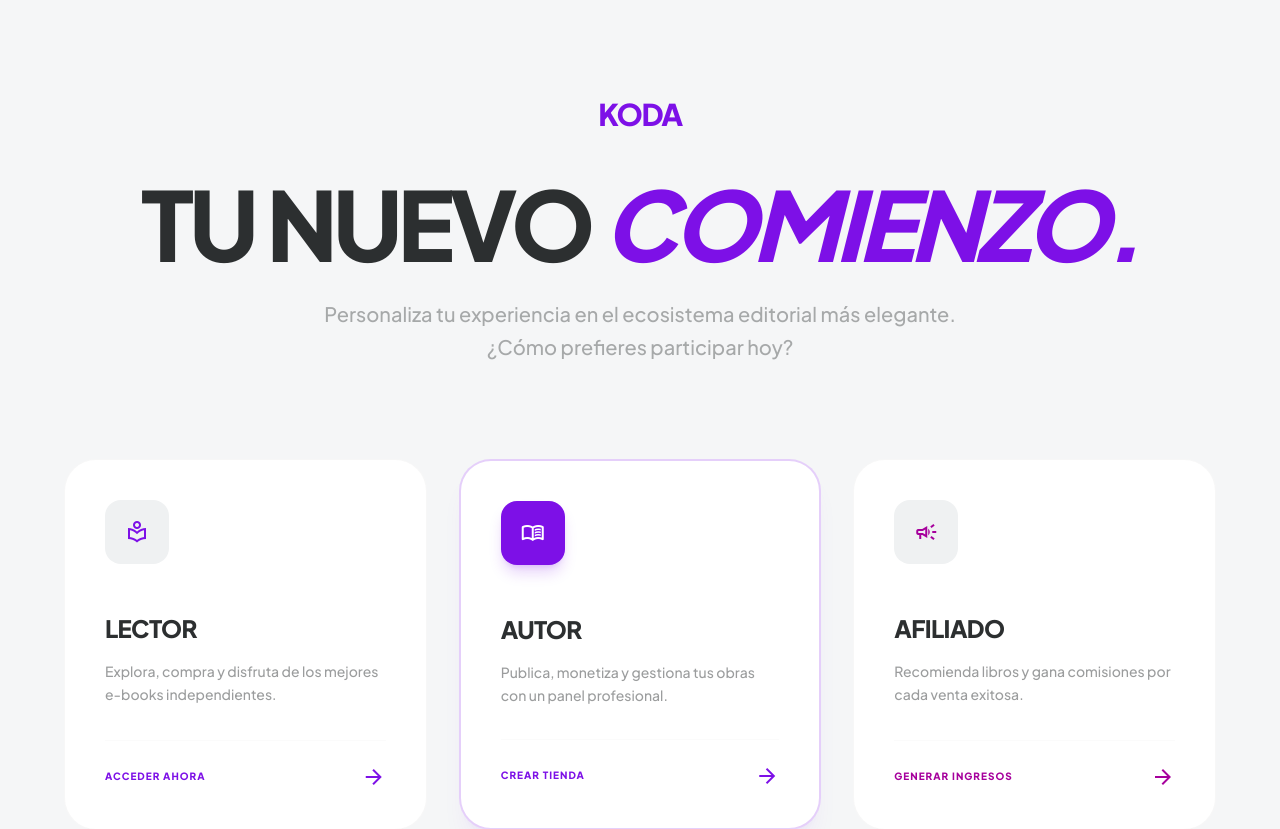
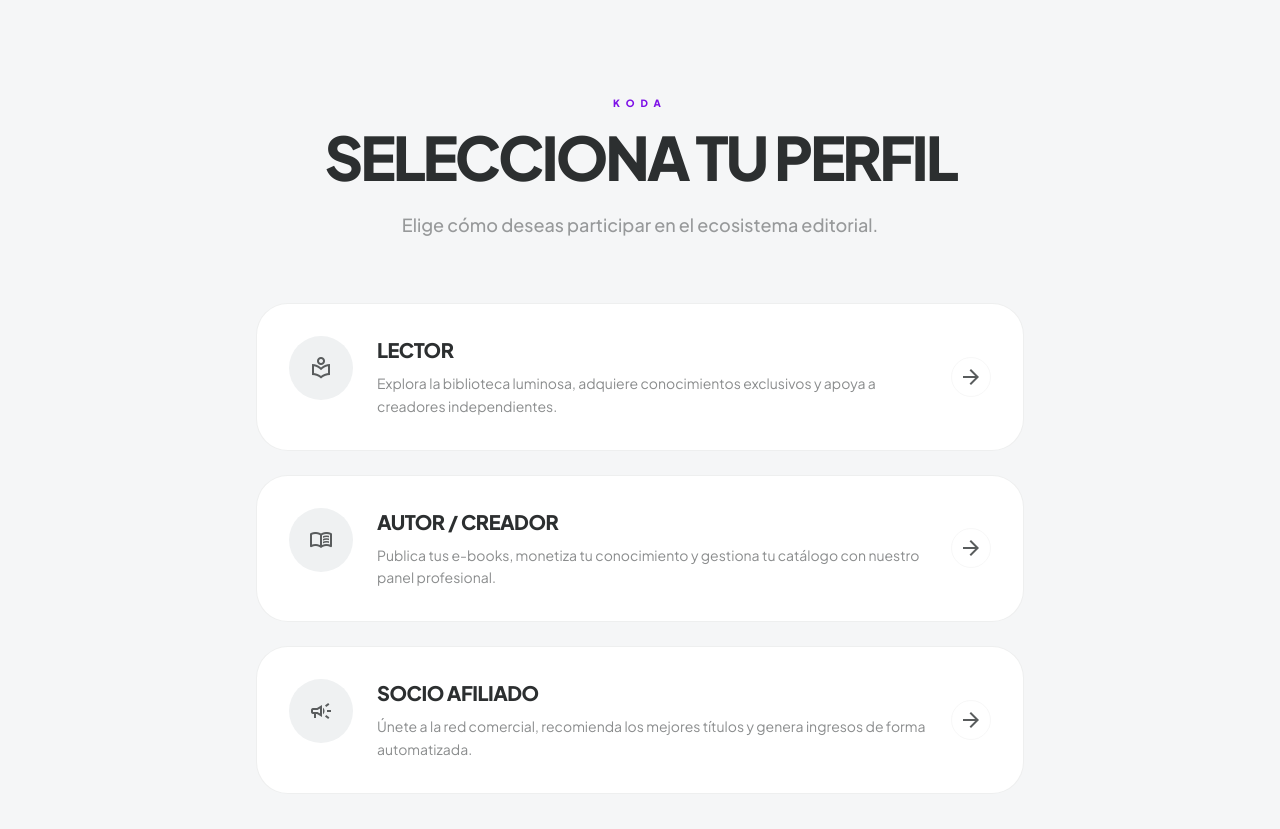
Before and after one commit to Extremer12/Koda, a React (Vite) app: page /select-role in a window 1280 px wide. Shown: the top 829 px of the page. Built offline with nearby package versions, Linux system fonts and the light colour scheme.

Commit message:
fix: navbar icons for unauthenticated users and redesign role selection & store hero to a light minimalist aesthetic

```diff
--- a/src/components/layout/Navbar.tsx
+++ b/src/components/layout/Navbar.tsx
@@ -112,7 +112,7 @@ export function Navbar() {
                     Iniciar Sesión
                   </Link>
                   <Link to="/login">
-                    <button className="bg-primary text-on-primary font-label text-[10px] uppercase tracking-widest font-bold px-6 py-3 rounded-full hover:brightness-110 active:scale-95 transition-all shadow-lg shadow-primary/20">
+                    <button className="bg-primary text-on-primary font-label text-[10px] uppercase tracking-widest font-bold px-6 py-3 hover:brightness-110 active:scale-95 transition-all">
                       Empezar
                     </button>
                   </Link>
--- a/src/pages/RoleSelectionPage.tsx
+++ b/src/pages/RoleSelectionPage.tsx
@@ -1,5 +1,5 @@
 import { useState } from 'react';
-import { useNavigate, Link } from 'react-router-dom';
+import { useNavigate } from 'react-router-dom';
 import { useAuth } from '../context/AuthContext';
 import toast from 'react-hot-toast';
 
@@ -28,81 +28,80 @@ export function RoleSelectionPage() {
   }
 
   return (
-    <main className="min-h-screen bg-surface flex flex-col items-center py-12 md:py-24 px-6 md:px-12 relative overflow-x-hidden">
-      {/* Background decoration - Lighter & cleaner */}
-      <div className="absolute top-0 left-0 w-full h-full pointer-events-none overflow-hidden -z-10">
-        <div className="absolute top-0 right-0 w-[60rem] h-[60rem] bg-primary/5 blur-[120px] rounded-full translate-x-1/2 -translate-y-1/2"></div>
-        <div className="absolute bottom-0 left-0 w-[60rem] h-[60rem] bg-secondary/5 blur-[120px] rounded-full -translate-x-1/2 translate-y-1/2"></div>
-      </div>
-
-      <div className="max-w-7xl w-full relative z-10 flex flex-col flex-1">
-        <header className="text-center mb-16 md:mb-24 animate-fade-in">
-          <Link to="/" className="text-3xl font-black tracking-tighter text-primary mb-12 inline-block">KODA</Link>
-          <h1 className="text-5xl md:text-8xl font-black text-on-surface tracking-tighter mb-8 uppercase leading-[0.9]">
-            Tu nuevo <span className="text-primary italic">Comienzo.</span>
+    <main className="min-h-screen bg-surface flex flex-col items-center p-6 md:p-12">
+      <div className="w-full max-w-3xl mx-auto my-auto py-12">
+        <header className="text-center mb-16 animate-fade-in">
+          <span className="font-label text-[10px] uppercase tracking-[0.6em] text-primary font-black mb-4 block">KODA</span>
+          <h1 className="text-4xl md:text-6xl font-black text-on-surface tracking-tighter mb-6 uppercase">
+            Selecciona tu Perfil
           </h1>
-          <p className="text-lg md:text-xl text-on-surface-variant max-w-2xl mx-auto font-medium opacity-50 leading-relaxed">
-            Personaliza tu experiencia en el ecosistema editorial más elegante. ¿Cómo prefieres participar hoy?
+          <p className="text-base md:text-lg text-on-surface-variant font-medium opacity-60">
+            Elige cómo deseas participar en el ecosistema editorial.
           </p>
         </header>
 
-        <div className="grid grid-cols-1 md:grid-cols-3 gap-6 md:gap-8 max-w-6xl mx-auto w-full pb-12">
+        <div className="flex flex-col gap-6">
           {/* Lector */}
           <div
             onClick={() => handleSelectRole('affiliate')}
-            className={`group bg-white rounded-[2rem] p-8 md:p-10 cursor-pointer animate-slide-up stagger-1 flex flex-col items-start text-left transition-all duration-500 hover:shadow-[0_40px_80px_-20px_rgba(0,0,0,0.05)] border border-outline-variant/10 hover:border-primary/20 ${loading === 'affiliate' ? 'opacity-50 pointer-events-none' : ''}`}
+            className={`group bg-white border border-outline-variant/20 rounded-[2rem] p-6 md:p-8 flex flex-col md:flex-row items-center md:items-start gap-6 hover:border-primary/50 hover:shadow-[0_20px_60px_-15px_rgba(0,0,0,0.05)] cursor-pointer transition-all animate-slide-up stagger-1 ${loading === 'affiliate' ? 'opacity-50 pointer-events-none' : ''}`}
           >
-            <div className="w-16 h-16 rounded-2xl bg-surface-container-low text-primary flex items-center justify-center mb-12 group-hover:bg-primary group-hover:text-white transition-all duration-500">
+            <div className="w-16 h-16 rounded-full bg-surface-container-low flex items-center justify-center shrink-0 text-on-surface-variant group-hover:bg-primary group-hover:text-white transition-colors duration-500">
               <span className="material-symbols-outlined text-3xl">local_library</span>
             </div>
-            <h3 className="text-2xl font-black mb-4 uppercase tracking-tight">Lector</h3>
-            <p className="text-sm text-on-surface-variant leading-relaxed mb-8 opacity-60 font-medium">
-              Explora, compra y disfruta de los mejores e-books independientes.
-            </p>
-            <div className="mt-auto pt-6 border-t border-outline-variant/5 w-full flex items-center justify-between">
-              <span className="font-black text-[10px] uppercase tracking-widest text-primary">Acceder ahora</span>
-              <span className="material-symbols-outlined text-primary text-lg group-hover:translate-x-2 transition-transform">arrow_forward</span>
+            <div className="flex-1 text-center md:text-left">
+              <h3 className="text-xl font-black uppercase tracking-tight mb-2">Lector</h3>
+              <p className="text-sm text-on-surface-variant leading-relaxed opacity-70 mb-4 md:mb-0">
+                Explora la biblioteca luminosa, adquiere conocimientos exclusivos y apoya a creadores independientes.
+              </p>
+            </div>
+            <div className="hidden md:flex items-center justify-center self-center w-10 h-10 rounded-full border border-outline-variant/10 group-hover:bg-primary/5 group-hover:border-primary/20 transition-colors">
+              <span className="material-symbols-outlined text-on-surface-variant group-hover:text-primary transition-colors">arrow_forward</span>
             </div>
           </div>
 
-          {/* Autor */}
+          {/* Creador */}
           <div
             onClick={() => handleSelectRole('creator')}
-            className={`group bg-white rounded-[2rem] p-8 md:p-10 cursor-pointer animate-slide-up stagger-2 flex flex-col items-start text-left transition-all duration-500 hover:shadow-[0_40px_80px_-20px_rgba(0,0,0,0.05)] border-2 border-primary/20 shadow-xl shadow-primary/5 ${loading === 'creator' ? 'opacity-50 pointer-events-none' : ''}`}
+            className={`group bg-white border border-outline-variant/20 rounded-[2rem] p-6 md:p-8 flex flex-col md:flex-row items-center md:items-start gap-6 hover:border-primary/50 hover:shadow-[0_20px_60px_-15px_rgba(0,0,0,0.05)] cursor-pointer transition-all animate-slide-up stagger-2 ${loading === 'creator' ? 'opacity-50 pointer-events-none' : ''}`}
           >
-            <div className="w-16 h-16 rounded-2xl bg-primary text-white flex items-center justify-center mb-12 shadow-lg shadow-primary/20 group-hover:scale-110 transition-all duration-500">
+            <div className="w-16 h-16 rounded-full bg-surface-container-low flex items-center justify-center shrink-0 text-on-surface-variant group-hover:bg-primary group-hover:text-white transition-colors duration-500">
               <span className="material-symbols-outlined text-3xl">menu_book</span>
             </div>
-            <h3 className="text-2xl font-black mb-4 uppercase tracking-tight">Autor</h3>
-            <p className="text-sm text-on-surface-variant leading-relaxed mb-8 opacity-60 font-medium">
-              Publica, monetiza y gestiona tus obras con un panel profesional.
-            </p>
-            <div className="mt-auto pt-6 border-t border-outline-variant/5 w-full flex items-center justify-between">
-              <span className="font-black text-[10px] uppercase tracking-widest text-primary">{loading === 'creator' ? 'Configurando...' : 'Crear Tienda'}</span>
-              <span className="material-symbols-outlined text-primary text-lg group-hover:translate-x-2 transition-transform">arrow_forward</span>
+            <div className="flex-1 text-center md:text-left">
+              <h3 className="text-xl font-black uppercase tracking-tight mb-2">Autor / Creador</h3>
+              <p className="text-sm text-on-surface-variant leading-relaxed opacity-70 mb-4 md:mb-0">
+                Publica tus e-books, monetiza tu conocimiento y gestiona tu catálogo con nuestro panel profesional.
+              </p>
+            </div>
+            <div className="hidden md:flex items-center justify-center self-center w-10 h-10 rounded-full border border-outline-variant/10 group-hover:bg-primary/5 group-hover:border-primary/20 transition-colors">
+              <span className="material-symbols-outlined text-on-surface-variant group-hover:text-primary transition-colors">
+                {loading === 'creator' ? 'hourglass_empty' : 'arrow_forward'}
+              </span>
             </div>
           </div>
 
           {/* Afiliado */}
           <div
             onClick={() => handleSelectRole('affiliate')}
-            className={`group bg-white rounded-[2rem] p-8 md:p-10 cursor-pointer animate-slide-up stagger-3 flex flex-col items-start text-left transition-all duration-500 hover:shadow-[0_40px_80px_-20px_rgba(0,0,0,0.05)] border border-outline-variant/10 hover:border-secondary/20 ${loading === 'affiliate' ? 'opacity-50 pointer-events-none' : ''}`}
+            className={`group bg-white border border-outline-variant/20 rounded-[2rem] p-6 md:p-8 flex flex-col md:flex-row items-center md:items-start gap-6 hover:border-primary/50 hover:shadow-[0_20px_60px_-15px_rgba(0,0,0,0.05)] cursor-pointer transition-all animate-slide-up stagger-3 ${loading === 'affiliate' ? 'opacity-50 pointer-events-none' : ''}`}
           >
-            <div className="w-16 h-16 rounded-2xl bg-surface-container-low text-secondary flex items-center justify-center mb-12 group-hover:bg-secondary group-hover:text-white transition-all duration-500">
+            <div className="w-16 h-16 rounded-full bg-surface-container-low flex items-center justify-center shrink-0 text-on-surface-variant group-hover:bg-primary group-hover:text-white transition-colors duration-500">
               <span className="material-symbols-outlined text-3xl">campaign</span>
             </div>
-            <h3 className="text-2xl font-black mb-4 uppercase tracking-tight">Afiliado</h3>
-            <p className="text-sm text-on-surface-variant leading-relaxed mb-8 opacity-60 font-medium">
-              Recomienda libros y gana comisiones por cada venta exitosa.
-            </p>
-            <div className="mt-auto pt-6 border-t border-outline-variant/5 w-full flex items-center justify-between">
-              <span className="font-black text-[10px] uppercase tracking-widest text-secondary">Generar ingresos</span>
-              <span className="material-symbols-outlined text-secondary text-lg group-hover:translate-x-2 transition-transform">arrow_forward</span>
+            <div className="flex-1 text-center md:text-left">
+              <h3 className="text-xl font-black uppercase tracking-tight mb-2">Socio Afiliado</h3>
+              <p className="text-sm text-on-surface-variant leading-relaxed opacity-70 mb-4 md:mb-0">
+                Únete a la red comercial, recomienda los mejores títulos y genera ingresos de forma automatizada.
+              </p>
+            </div>
+            <div className="hidden md:flex items-center justify-center self-center w-10 h-10 rounded-full border border-outline-variant/10 group-hover:bg-primary/5 group-hover:border-primary/20 transition-colors">
+              <span className="material-symbols-outlined text-on-surface-variant group-hover:text-primary transition-colors">arrow_forward</span>
             </div>
           </div>
         </div>
 
-        <footer className="mt-auto pt-12 pb-12 text-center animate-fade-in stagger-4">
+        <footer className="mt-16 text-center animate-fade-in stagger-4">
           <p className="text-[10px] uppercase tracking-[0.4em] font-bold text-on-surface-variant opacity-30">
             Podrás cambiar tu rol en cualquier momento desde los ajustes.
           </p>
--- a/src/pages/StorePage.tsx
+++ b/src/pages/StorePage.tsx
@@ -59,54 +59,56 @@ export function StorePage() {
 
       {/* Main Content */}
       <section className="flex-1 px-4 md:px-8 lg:px-12 py-8 min-w-0 bg-surface">
-        {/* Hero Section - Light & Integrated */}
-        <header className="relative mb-20 pt-12 md:pt-24 pb-12 overflow-hidden">
-          {/* Subtle decoration */}
-          <div className="absolute top-0 right-0 w-1/2 h-full bg-primary/5 blur-[120px] rounded-full translate-x-1/2 -z-10 animate-pulse"></div>
+        {/* Hero Section */}
+        <header className="relative overflow-hidden rounded-[3rem] mb-16 p-8 md:p-20 flex flex-col justify-center min-h-[500px] bg-white shadow-[0_40px_100px_-20px_rgba(0,0,0,0.05)] border border-outline-variant/20 group/hero">
+          {/* Animated Background Elements (Light Theme) */}
+          <div className="absolute inset-0 overflow-hidden pointer-events-none">
+            <div className="absolute top-0 right-0 w-[600px] h-[600px] bg-primary/5 blur-[120px] rounded-full -translate-y-1/2 translate-x-1/2 animate-pulse"></div>
+            <div className="absolute bottom-0 left-0 w-[500px] h-[500px] bg-secondary/5 blur-[100px] rounded-full translate-y-1/2 -translate-x-1/2"></div>
+            <div className="absolute inset-0 bg-[url('https://www.transparenttextures.com/patterns/cubes.png')] opacity-[0.02]"></div>
+          </div>
 
-          <div className="grid grid-cols-1 xl:grid-cols-2 gap-12 items-center">
-            <div className="animate-fade-in stagger-1">
-              <div className="inline-flex items-center gap-2 mb-8">
-                <span className="w-8 h-[1px] bg-primary"></span>
-                <span className="text-primary font-black text-[10px] uppercase tracking-[0.4em]">Biblioteca Luminosa</span>
-              </div>
+          <div className="relative z-10 max-w-3xl animate-fade-in">
+            <div className="inline-flex items-center gap-3 px-5 py-2 rounded-full bg-surface-container-low border border-outline-variant/10 mb-8 transform hover:scale-105 transition-transform cursor-default shadow-sm">
+              <span className="w-2 h-2 rounded-full bg-primary animate-pulse shadow-[0_0_10px_rgba(125,16,231,0.5)]"></span>
+              <span className="text-on-surface-variant text-[10px] font-black uppercase tracking-[0.4em]">Colección Curada</span>
+            </div>
 
-              <h1 className="text-6xl md:text-8xl font-black text-on-surface tracking-[-0.05em] leading-[0.85] mb-10 uppercase">
-                E-books <br />
-                <span className="text-primary italic">Premium.</span>
-              </h1>
+            <h1 className="text-6xl md:text-8xl font-black text-on-surface tracking-tighter leading-[0.85] mb-8 uppercase">
+              E-books <br />
+              <span className="text-transparent bg-clip-text bg-gradient-to-r from-primary via-on-surface to-secondary animate-gradient-x italic">Premium</span>
+            </h1>
 
-              <p className="text-lg md:text-xl text-on-surface-variant mb-12 font-medium max-w-lg leading-relaxed opacity-60">
-                La curaduría más refinada de autores independientes. Conocimiento diseñado para ser devorado.
-              </p>
+            <p className="text-xl md:text-2xl text-on-surface-variant/70 mb-12 font-medium max-w-xl leading-relaxed">
+              La biblioteca digital más sofisticada para mentes que buscan <span className="text-on-surface font-black">trascender.</span>
+            </p>
 
-              <div className="relative max-w-xl group">
+            <div className="flex flex-col sm:flex-row gap-6 items-stretch sm:items-center">
+              <div className="flex-1 relative group/search">
                 <input
-                  className="w-full bg-white border border-outline-variant/10 px-16 py-6 rounded-full text-lg font-bold uppercase tracking-tight shadow-xl shadow-on-surface/5 focus:border-primary/50 focus:ring-4 focus:ring-primary/5 transition-all outline-none"
-                  placeholder="Buscar títulos, temas..."
+                  className="w-full pl-16 pr-8 py-6 rounded-[2rem] bg-surface-container-low border border-outline-variant/10 text-on-surface placeholder:text-on-surface-variant/40 focus:ring-4 focus:ring-primary/10 focus:border-primary/30 focus:bg-white transition-all outline-none text-lg font-bold uppercase tracking-tight shadow-inner"
+                  placeholder="BUSCAR EN LA BIBLIOTECA..."
                   type="text"
                   value={search}
                   onChange={(e) => setSearch(e.target.value)}
                 />
-                <span className="material-symbols-outlined absolute left-6 top-1/2 -translate-y-1/2 text-on-surface-variant opacity-30 group-focus-within:text-primary transition-colors text-3xl">search</span>
+                <span className="material-symbols-outlined absolute left-6 top-1/2 -translate-y-1/2 text-on-surface-variant/40 group-focus-within/search:text-primary transition-colors text-3xl">search</span>
               </div>
             </div>
+          </div>
 
-            <div className="hidden xl:flex justify-center relative animate-fade-in stagger-2">
-              <div className="relative w-[400px] aspect-[3/4] group">
-                {/* Visual shadow/decoration behind */}
-                <div className="absolute -inset-8 bg-primary/5 blur-3xl rounded-full scale-90 group-hover:scale-110 transition-transform duration-1000"></div>
-
+          {/* Floating Book Decoration (Light Theme) */}
+          <div className="hidden xl:block absolute right-16 top-1/2 -translate-y-1/2 w-[350px] h-[500px] perspective-1000">
+            <div className="w-full h-full relative transform-gpu rotate-y-[-15deg] rotate-x-[5deg] group-hover/hero:rotate-y-[-2deg] group-hover/hero:rotate-x-[0deg] transition-all duration-1000 ease-out">
+              <div className="absolute inset-0 bg-primary/10 blur-3xl rounded-full scale-75 group-hover/hero:scale-110 transition-transform duration-1000"></div>
+              <div className="relative w-full h-full bg-white rounded-[2.5rem] border border-outline-variant/10 p-3 shadow-[0_40px_80px_-20px_rgba(0,0,0,0.15)] group-hover/hero:shadow-[0_60px_120px_-20px_rgba(125,16,231,0.2)] transition-shadow duration-700">
                 <img
                   alt="Featured Book"
-                  className="w-full h-full object-cover rounded-[2rem] shadow-[0_60px_100px_-20px_rgba(0,0,0,0.15)] transform group-hover:scale-[1.02] group-hover:rotate-1 transition-all duration-700"
+                  className="w-full h-full object-cover rounded-[1.8rem] shadow-inner"
                   src="https://images.unsplash.com/photo-1544947950-fa07a98d237f?auto=format&fit=crop&q=80&w=800"
                 />
-
-                <div className="absolute bottom-8 -right-8 bg-white p-8 rounded-[2rem] shadow-2xl border border-outline-variant/5 animate-float">
-                  <span className="block text-[10px] font-black uppercase tracking-widest text-primary mb-2">Destacado de la semana</span>
-                  <span className="block text-xl font-black text-on-surface uppercase tracking-tight max-w-[150px]">Teoría de la Estética</span>
-                </div>
+                {/* Light Glass reflection */}
+                <div className="absolute inset-0 rounded-[1.8rem] bg-gradient-to-tr from-white/40 via-transparent to-white/10 pointer-events-none mix-blend-overlay"></div>
               </div>
             </div>
           </div>
```
